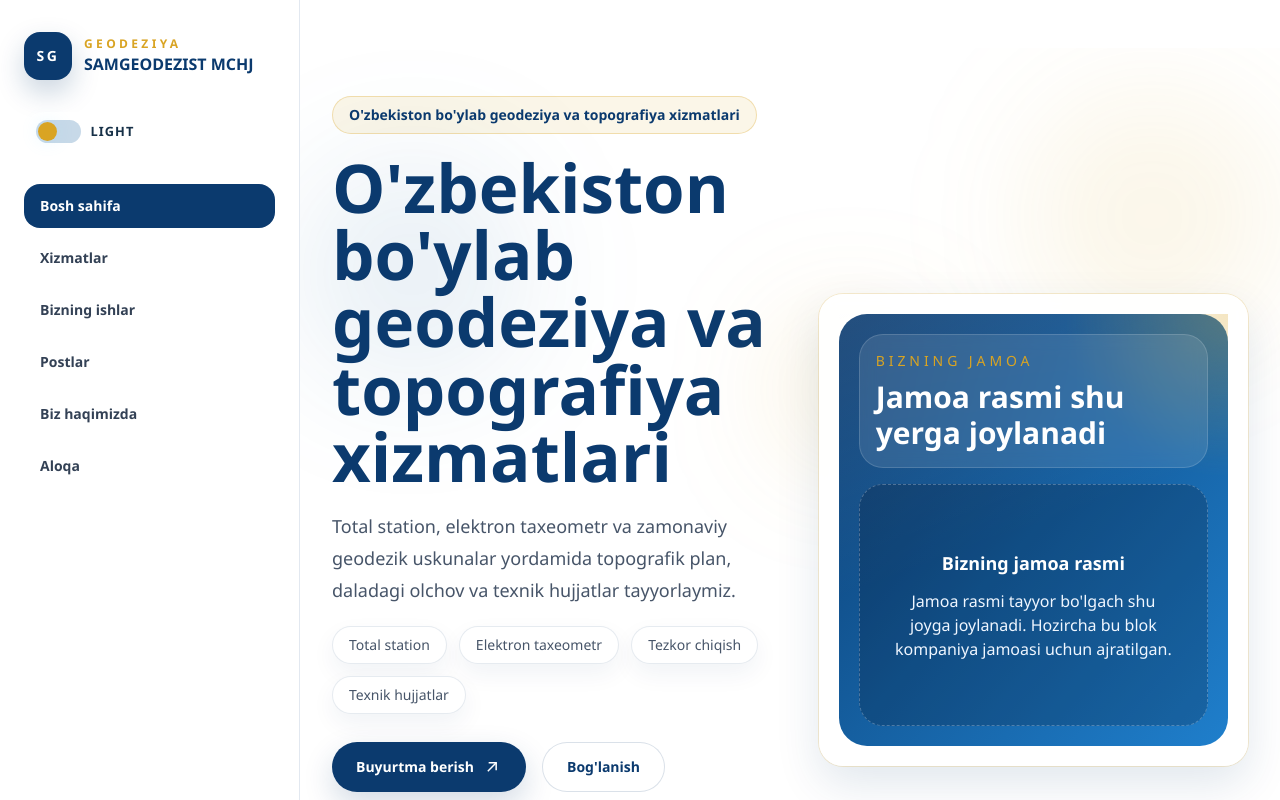
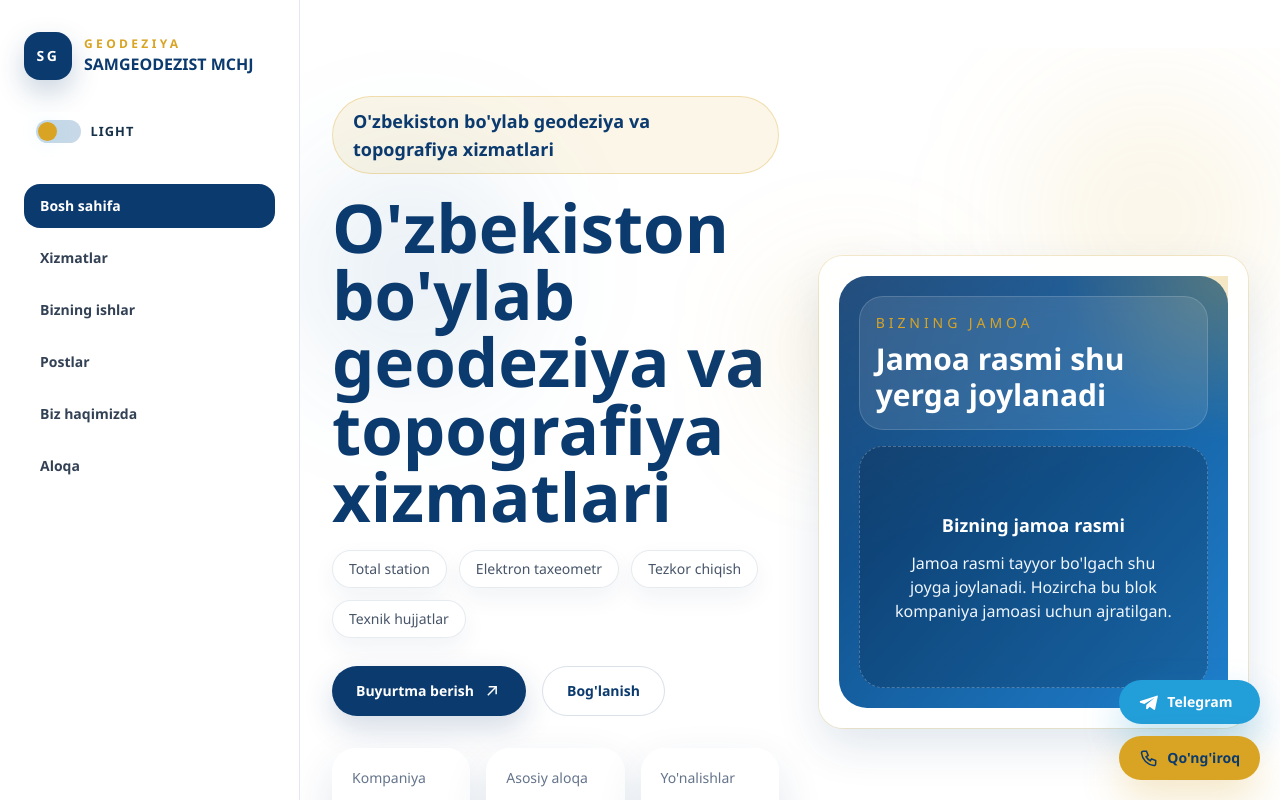
Before and after one commit to abdugani2004/samgeodezist, a Next.js app: page / in a window 1280 px wide. Shown: the top 800 px of the page. Built offline with nearby package versions, Linux system fonts and the light colour scheme.

Commit message:
Add floating contact actions

```diff
--- /dev/null
+++ b/components/layout/FloatingContact.tsx
@@ -0,0 +1,30 @@
+"use client";
+
+import Link from "next/link";
+import { phoneNumbers, telegramLink } from "@/data/site";
+import { PhoneIcon, TelegramIcon } from "@/components/ui/Icons";
+
+export function FloatingContact() {
+  const primaryPhone = phoneNumbers[0].replaceAll(" ", "");
+
+  return (
+    <div className="fixed bottom-5 right-5 z-[60] flex flex-col gap-3">
+      <Link
+        href={telegramLink}
+        className="inline-flex items-center gap-2 rounded-full bg-[#229ED9] px-5 py-3 text-sm font-semibold text-white shadow-[0_18px_38px_rgba(34,158,217,0.28)] transition duration-300 hover:-translate-y-0.5 hover:shadow-[0_22px_46px_rgba(34,158,217,0.34)]"
+        target="_blank"
+        rel="noreferrer"
+      >
+        <TelegramIcon />
+        Telegram
+      </Link>
+      <Link
+        href={`tel:${primaryPhone}`}
+        className="inline-flex items-center gap-2 rounded-full bg-brand-gold px-5 py-3 text-sm font-semibold text-brand-navy shadow-[0_18px_38px_rgba(217,164,35,0.26)] transition duration-300 hover:-translate-y-0.5 hover:shadow-[0_22px_46px_rgba(217,164,35,0.34)]"
+      >
+        <PhoneIcon />
+        Qo&#39;ng&#39;iroq
+      </Link>
+    </div>
+  );
+}
--- a/components/layout/PageShell.tsx
+++ b/components/layout/PageShell.tsx
@@ -4,6 +4,7 @@ import Link from "next/link";
 import { usePathname } from "next/navigation";
 import type { PropsWithChildren } from "react";
 import { companyName, navigation, phoneNumbers } from "@/data/site";
+import { FloatingContact } from "@/components/layout/FloatingContact";
 import { Header } from "@/components/layout/Header";
 import { ThemeToggle } from "@/components/theme/ThemeToggle";
 
@@ -12,6 +13,7 @@ export function PageShell({ children }: PropsWithChildren) {
 
   return (
     <div className="min-h-screen bg-white text-brand-ink">
+      <FloatingContact />
       <div className="lg:hidden">
         <Header />
       </div>
--- a/components/sections/Hero.tsx
+++ b/components/sections/Hero.tsx
@@ -13,16 +13,12 @@ export function Hero() {
       <Container>
         <div className="grid items-center gap-8 lg:grid-cols-[1.02fr_0.98fr] lg:gap-10">
           <div className="relative">
-            <p className="hero-chip hero-chip-accent inline-flex rounded-full border border-brand-gold/30 bg-brand-gold/10 px-4 py-2 text-sm font-semibold text-brand-navy">
+            <p className="hero-chip hero-chip-accent inline-flex rounded-full border border-brand-gold/30 bg-brand-gold/10 px-5 py-2.5 text-base font-semibold text-brand-navy sm:text-lg">
               O&#39;zbekiston bo&#39;ylab geodeziya va topografiya xizmatlari
             </p>
             <h1 className="mt-5 max-w-4xl text-4xl font-bold leading-[1.02] text-brand-navy sm:text-5xl lg:max-w-[18ch] lg:text-[4.2rem]">
               O&#39;zbekiston bo&#39;ylab geodeziya va topografiya xizmatlari
             </h1>
-            <p className="mt-5 max-w-xl text-base leading-7 text-slate-600 sm:text-lg sm:leading-8">
-              Total station, elektron taxeometr va zamonaviy geodezik uskunalar yordamida
-              topografik plan, daladagi olchov va texnik hujjatlar tayyorlaymiz.
-            </p>
 
             <div className="mt-5 flex flex-wrap gap-3">
               {[
```
